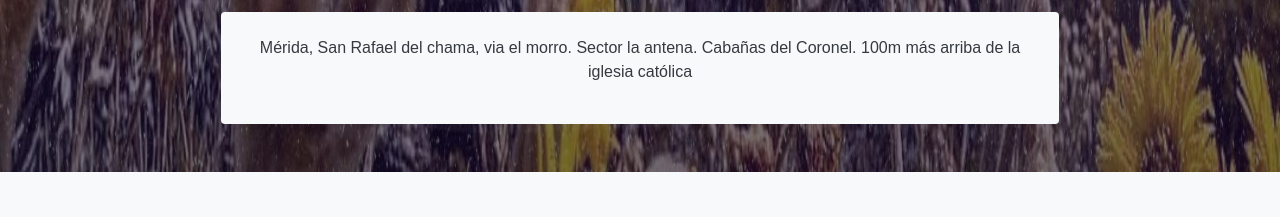
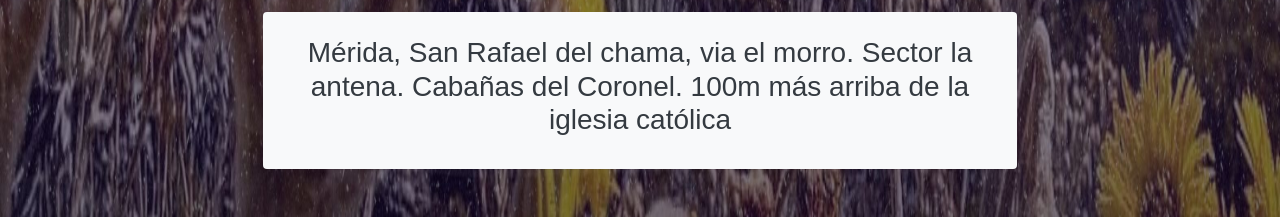
Before and after one commit to calles525/contadorAvance, a plain HTML site: page index.html in a window 1280 px wide. Shown: the part 2759-2976 px from the top of the page. Before the commit the page ends 2931 px from the top, so only its background shows below. Drawn offline with nearby package versions, Linux system fonts and the light colour scheme.

Commit message:
preubas 7

```diff
--- a/index.html
+++ b/index.html
@@ -130,11 +130,11 @@
 
                 <iframe src="https://www.google.com/maps/embed?pb=!1m18!1m12!1m3!1d3945.585301813752!2d-71.2024686!3d8.539577999999999!2m3!1f0!2f0!3f0!3m2!1i1024!2i768!4f13.1!3m3!1m2!1s0x8e647d52cb0b642d%3A0xf179c497c580d581!2sPOSADA%20EL%20CORONEL!5e0!3m2!1ses-419!2sve!4v1742059955736!5m2!1ses-419!2sve" width="600" height="450" style="border:0;" allowfullscreen="" loading="lazy" referrerpolicy="no-referrer-when-downgrade"></iframe>
             </div>
-            <div class="col-md-10 row mx-auto bg-light mt-2 py-4 rounded" style="text-align: center;">
+            <div class="col-md-9 row mx-auto bg-light mt-2 py-4 rounded" style="text-align: center;">
 
-                <p style="width: 100%;">
+                <h3 style="width: 100%;">
                     Mérida, San Rafael del chama, via el morro. Sector la antena. Cabañas del Coronel. 100m más arriba de la iglesia católica
-                </p>
+                </h3>
             </div>
         </div>
     </div>
```
